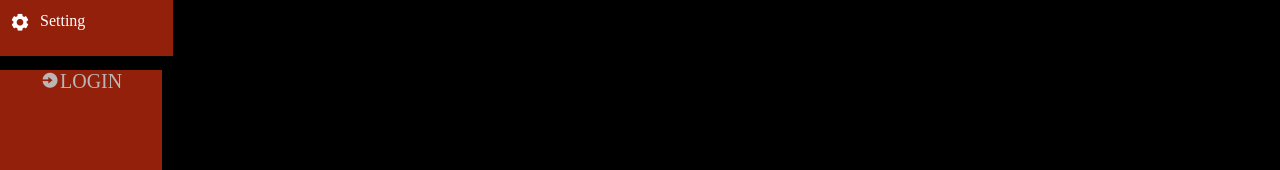
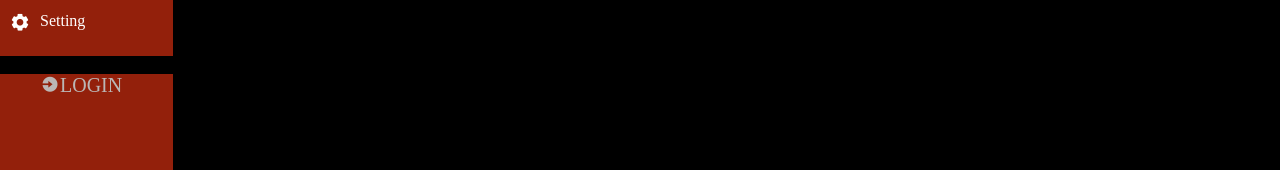
Before and after one commit to Lovethrech/personal-finance-manager, a Vue app: page / in a window 1280 px wide. Shown: the part 630-800 px from the top of the page. Built offline with nearby package versions, Linux system fonts and the light colour scheme.

Commit message:
...working on side-nav containers.

```diff
--- a/src/components/side-nav/SideNavMainCtn.vue
+++ b/src/components/side-nav/SideNavMainCtn.vue
@@ -13,7 +13,6 @@ const {dashboardActive, inventoryActive, orderActive, purchaseActive, reportingA
 .side-nav-main-ctn-main-ctn{
     width:200px;
     height:100vh;
-
     overflow-y:hidden;
     display:flex;
 }
@@ -28,11 +27,9 @@ const {dashboardActive, inventoryActive, orderActive, purchaseActive, reportingA
     background-color:rgb(0, 0, 0);
 }
 .login{
-    height: 100px;
-    position: absolute;
-    bottom: 0;
+    height: 400px;
     display:flex;
-    justify-content: flex-end;
+    justify-content: baseline;
     padding:0 40px;
 }
 @media screen and (max-width:550px) {
```
